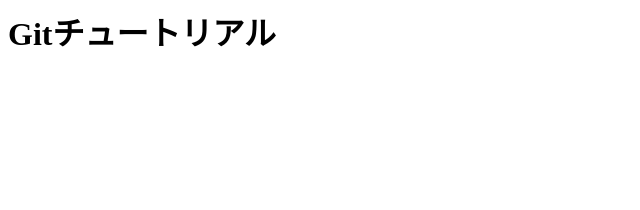
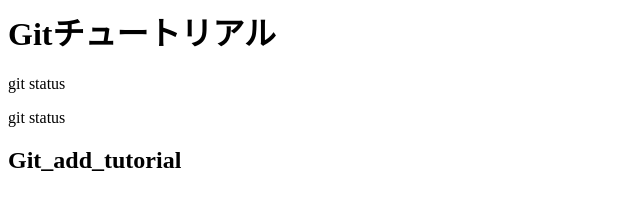
Before and after one commit to Arisa449/git_tutorial_bak, a plain HTML site: page index.html in a window 1280 px wide. Shown: the whole page, without its empty margins (0-640 px from the left). Drawn offline with Linux system fonts and the light colour scheme.

Commit message:
git statusコマンドを追記

```diff
--- a/index.html
+++ b/index.html
@@ -1 +1,4 @@
 <h1>Gitチュートリアル</h1>
+<p>git status</p>
+<p>git status</p>
+<h2>Git_add_tutorial</h2>
```
